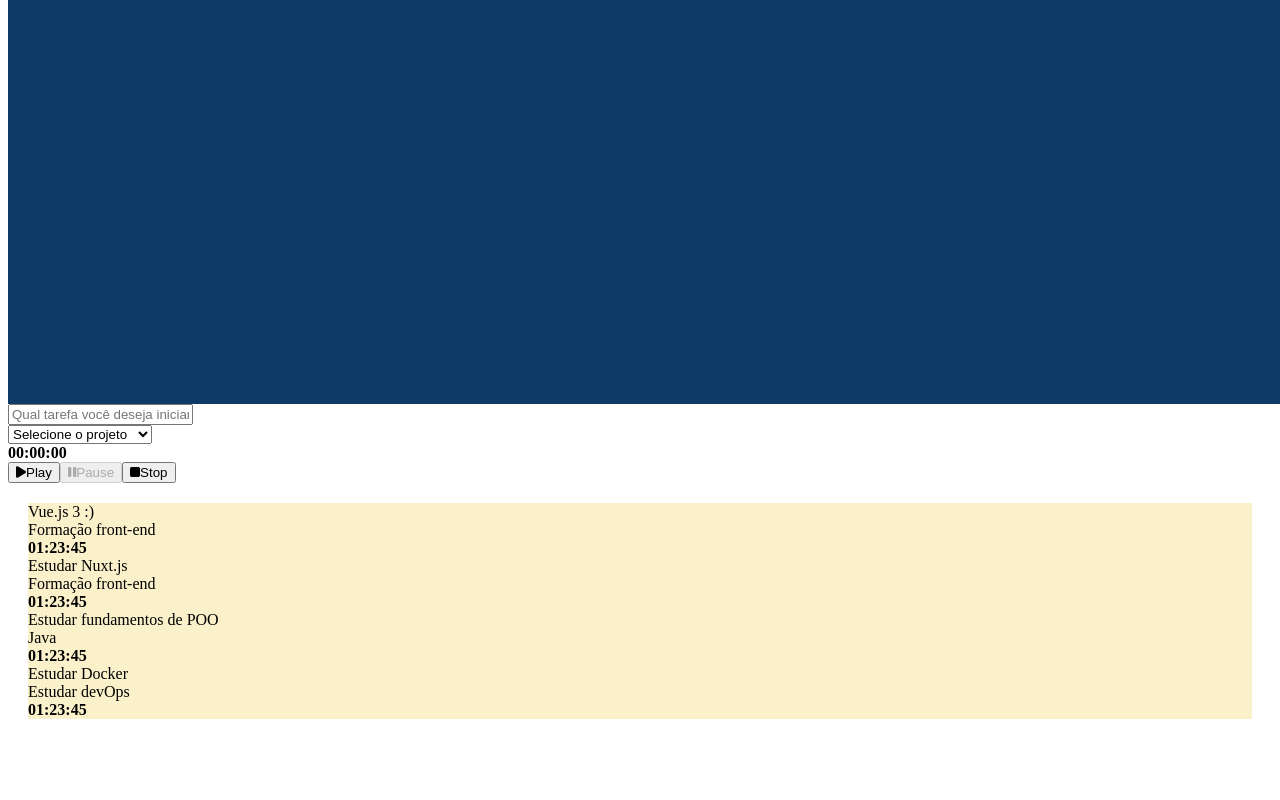
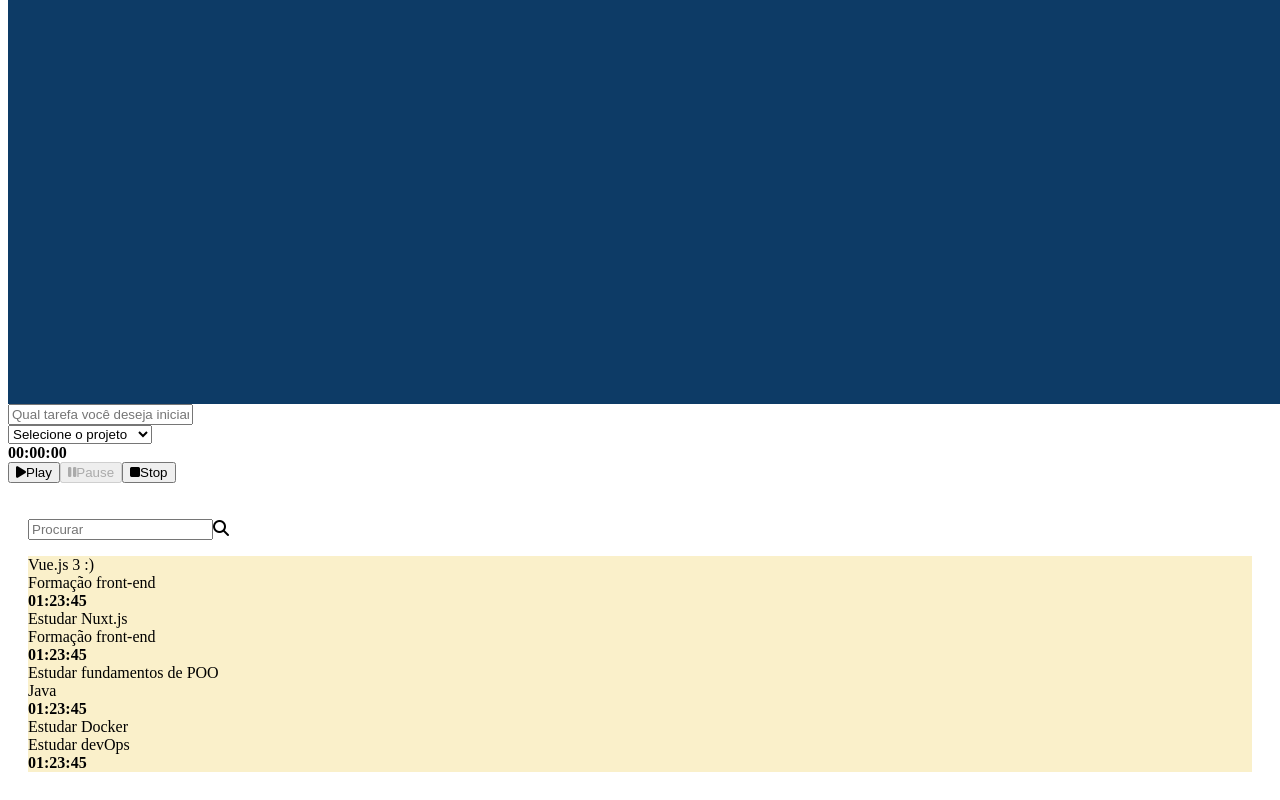
Before and after one commit to arthurssn/alura-tracker, a Vue app: page / in a window 1280 px wide. Shown: the part 436-1236 px from the top of the page. Before the commit the page ends 1183 px from the top, so only its background shows below. Built offline with nearby package versions, Linux system fonts and the light colour scheme; data requests are answered from the project's data file; the HTML template or start-up script is replaced by a standard one.

Commit message:
adc funcao de filtrar tarefas

```diff
--- a/src/store/modulos/tarefa/index.ts
+++ b/src/store/modulos/tarefa/index.ts
@@ -26,8 +26,14 @@
     },
 
     actions: {
-        [OBTER_TAREFAS]({ commit }) {
-            return http.get('/tarefas')
+        [OBTER_TAREFAS]({ commit }, filtro) {
+            const url = '/tarefas'
+            const params = new URLSearchParams()
+            if (filtro) {
+                params.append('descricao', filtro)
+            }
+
+            return http.get(url, { params })
                 .then(response => {
                     commit(DEFINIR_TAREFAS, response.data)
                 })
--- a/src/views/Tarefas/Index.vue
+++ b/src/views/Tarefas/Index.vue
@@ -1,6 +1,15 @@
 <template>
+    <div>
         <formulario-controle></formulario-controle>
         <div class="lista">
+            <div class="field">
+                <p class="control has-icons-left">
+                    <input type="email" placeholder="Procurar" class="input" v-model="filtro">
+                    <span class="icon is-small is-left">
+                        <i class="fas fa-search"></i>
+                    </span>
+                </p>
+            </div>
             <div v-if="tarefas">
                 <vue-box v-for="(tarefa, index) in tarefas" :key="index">
                     <vue-tarefa :tarefa="tarefa" @aoTarefaClicada="selecionarTarefa">
@@ -33,10 +42,11 @@
                 </div>
             </div>
         </div>
+    </div>
 </template>
 
 <script lang="ts">
-import { computed, defineComponent } from 'vue';
+import { computed, defineComponent, ref, watchEffect } from 'vue';
 import FormularioControle from './components/FormularioControle.vue';
 import Tarefa from './components/Tarefa.vue';
 import Box from '../../components/shared/Box.vue';
@@ -79,10 +89,18 @@
         const store = useStore()
         store.dispatch(OBTER_TAREFAS)
         store.dispatch(OBTER_PROJETOS)
+
+        const filtro = ref("");
+
+        watchEffect(() => {
+            store.dispatch(OBTER_TAREFAS, filtro.value)
+        })
+
         return {
+            tarefas: computed(() => store.state.tarefa.tarefas),
             store,
-            tarefas: computed(() => store.state.tarefa.tarefas)
-        }
+            filtro
+        };
     },
 });
 </script>
```
Lines whose indentation alone changed are shown as unchanged.
